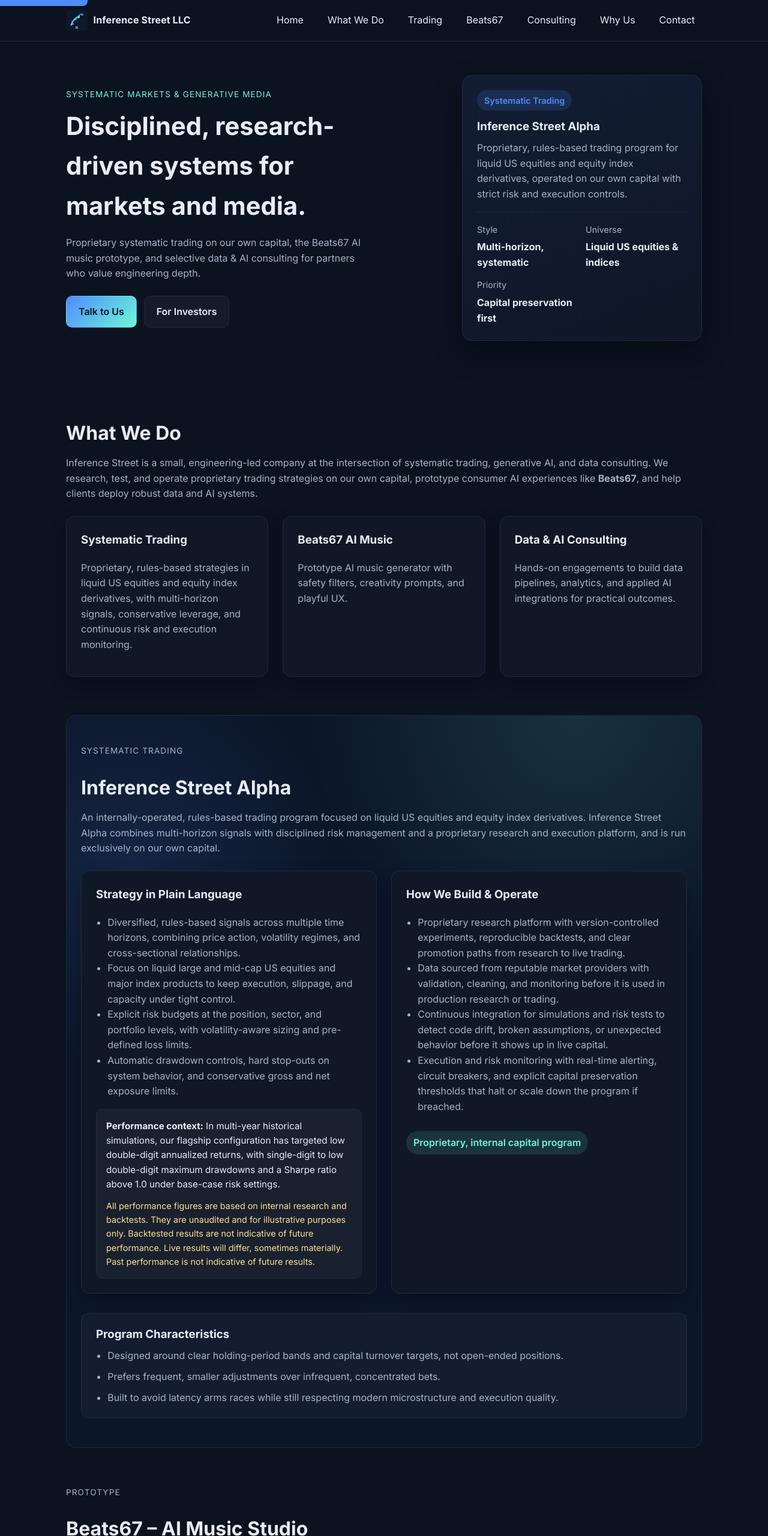
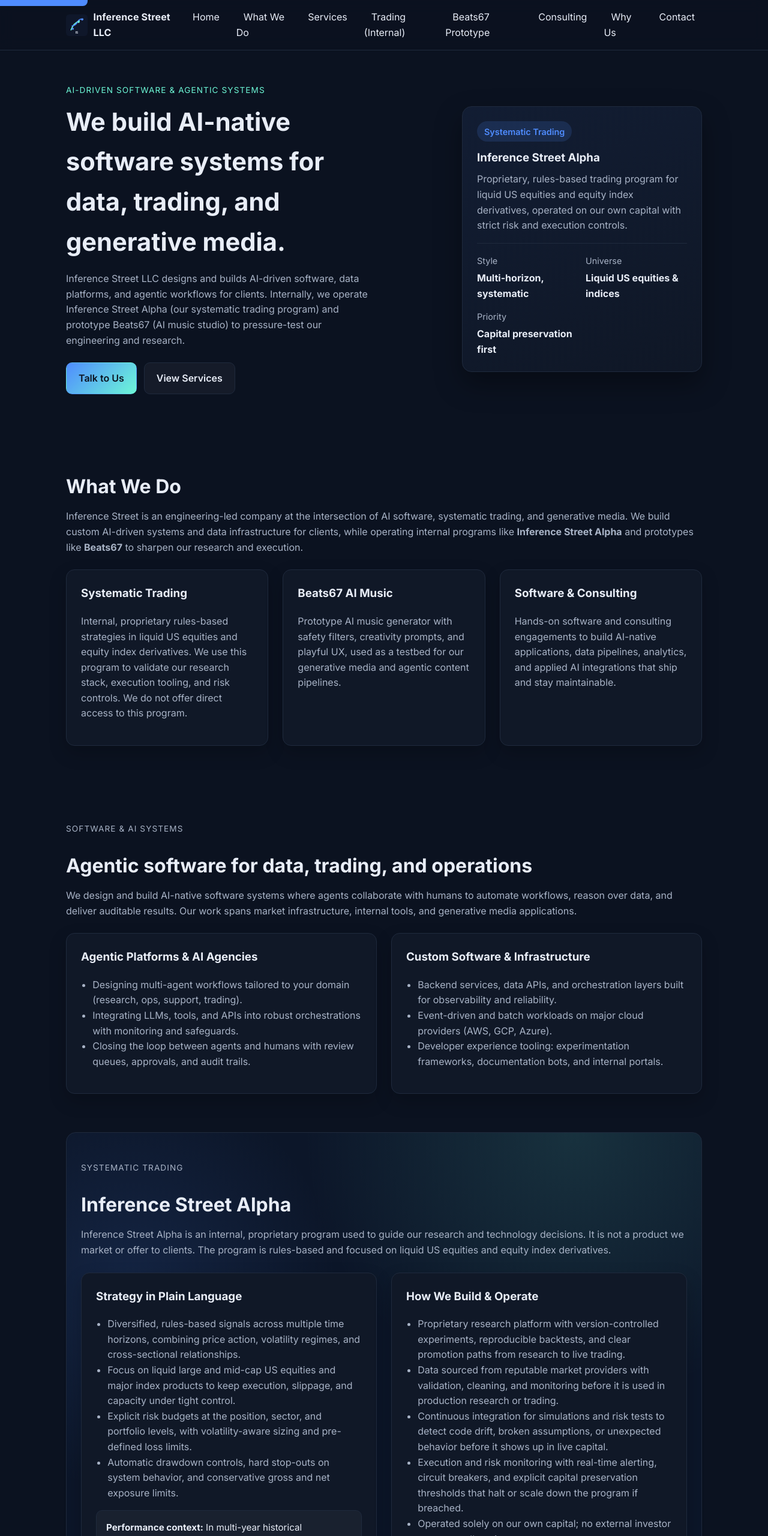
Before and after one commit to InferenceStreet/inferencestreet-landing, a plain HTML site: page index.html in a window 1280 px wide. Shown: the top 2560 px of the page at 60% size. Drawn offline with Linux system fonts and the light colour scheme.

Commit message:
Refocus messaging on AI software and services

```diff
--- a/index.html
+++ b/index.html
@@ -3,9 +3,9 @@
 <head>
   <meta charset="UTF-8" />
   <meta name="viewport" content="width=device-width, initial-scale=1.0" />
-  <title>Inference Street LLC – Systematic Trading, AI Music, and Data Consulting</title>
+  <title>Inference Street LLC – AI Software, Agentic Systems, Data Consulting</title>
   <meta name="description"
-    content="Inference Street LLC runs systematic trading strategies on proprietary capital, prototypes Beats67 AI music experiences, and delivers data & AI consulting for select partners." />
+    content="Inference Street LLC builds AI-driven software systems and data infrastructure, powered by agentic workflows. We also operate internal products like Inference Street Alpha (systematic trading) and Beats67 (AI music) to sharpen our engineering and research." />
   <link rel="canonical" href="https://inferencestreet.com/" />
   <link rel="preconnect" href="https://fonts.googleapis.com" />
   <link rel="preconnect" href="https://fonts.gstatic.com" crossorigin />
@@ -13,14 +13,15 @@
   <link rel="stylesheet" href="assets/styles.css" />
   <link rel="icon" href="assets/logo.svg" type="image/svg+xml" />
   <meta property="og:type" content="website" />
-  <meta property="og:title" content="Inference Street LLC – Systematic Trading, AI Music, and Data Consulting" />
+  <meta property="og:title" content="Inference Street LLC – AI Software, Agentic Systems, Data Consulting" />
   <meta property="og:description"
-    content="Applied AI and quantitative research across systematic trading, Beats67 AI music, and data consulting." />
+    content="Inference Street LLC builds AI-driven software systems and data infrastructure, powered by agentic workflows. We operate internal products like Inference Street Alpha (systematic trading) and Beats67 (AI music) to sharpen our engineering and research." />
   <meta property="og:url" content="https://inferencestreet.com/" />
   <meta property="og:image" content="https://inferencestreet.com/assets/og-image.svg" />
   <meta name="twitter:card" content="summary_large_image" />
-  <meta name="twitter:title" content="Inference Street LLC" />
-  <meta name="twitter:description" content="Systematic trading, AI music, and data consulting." />
+  <meta name="twitter:title" content="Inference Street LLC – AI Software, Agentic Systems, Data Consulting" />
+  <meta name="twitter:description"
+    content="AI-driven software systems and data infrastructure, powered by agentic workflows. Internal products: Inference Street Alpha and Beats67." />
   <meta name="twitter:image" content="https://inferencestreet.com/assets/og-image.svg" />
 </head>
 <body>
@@ -35,8 +36,9 @@
       <ul class="nav-links" id="nav-links">
         <li><a href="#hero">Home</a></li>
         <li><a href="#overview">What We Do</a></li>
-        <li><a href="#trading">Trading</a></li>
-        <li><a href="#beats67">Beats67</a></li>
+        <li><a href="#services">Services</a></li>
+        <li><a href="#trading">Trading (Internal)</a></li>
+        <li><a href="#beats67">Beats67 Prototype</a></li>
         <li><a href="#consulting">Consulting</a></li>
         <li><a href="#differentiators">Why Us</a></li>
         <li><a href="#cta">Contact</a></li>
@@ -47,15 +49,16 @@
   <main id="main-content">
     <section class="hero" id="hero">
       <div class="hero-content">
-        <p class="eyebrow">Systematic Markets & Generative Media</p>
-        <h1>Disciplined, research-driven systems for markets and media.</h1>
+        <p class="eyebrow">AI-Driven Software & Agentic Systems</p>
+        <h1>We build AI-native software systems for data, trading, and generative media.</h1>
         <p class="subhead">
-          Proprietary systematic trading on our own capital, the Beats67 AI music prototype, and selective data & AI consulting
-          for partners who value engineering depth.
+          Inference Street LLC designs and builds AI-driven software, data platforms, and agentic workflows for clients.
+          Internally, we operate Inference Street Alpha (our systematic trading program) and prototype Beats67 (AI music
+          studio) to pressure-test our engineering and research.
         </p>
         <div class="cta-group">
           <a class="button primary" href="#cta">Talk to Us</a>
-          <a class="button secondary" href="#investors">For Investors</a>
+          <a class="button secondary" href="#services">View Services</a>
         </div>
       </div>
       <div class="hero-visual" aria-hidden="true">
@@ -89,26 +92,62 @@
       <div class="section-header">
         <h2>What We Do</h2>
         <p>
-          Inference Street is a small, engineering-led company at the intersection of systematic trading, generative AI, and data
-          consulting. We research, test, and operate proprietary trading strategies on our own capital, prototype consumer AI
-          experiences like <strong>Beats67</strong>, and help clients deploy robust data and AI systems.
+          Inference Street is an engineering-led company at the intersection of AI software, systematic trading, and generative
+          media. We build custom AI-driven systems and data infrastructure for clients, while operating internal programs like
+          <strong>Inference Street Alpha</strong> and prototypes like <strong>Beats67</strong> to sharpen our research and execution.
         </p>
       </div>
       <div class="pillars">
         <article class="card">
           <h3>Systematic Trading</h3>
           <p>
-            Proprietary, rules-based strategies in liquid US equities and equity index derivatives, with multi-horizon signals,
-            conservative leverage, and continuous risk and execution monitoring.
+            Internal, proprietary rules-based strategies in liquid US equities and equity index derivatives. We use this program
+            to validate our research stack, execution tooling, and risk controls. We do not offer direct access to this program.
           </p>
         </article>
         <article class="card">
           <h3>Beats67 AI Music</h3>
-          <p>Prototype AI music generator with safety filters, creativity prompts, and playful UX.</p>
+          <p>
+            Prototype AI music generator with safety filters, creativity prompts, and playful UX, used as a testbed for our
+            generative media and agentic content pipelines.
+          </p>
         </article>
         <article class="card">
-          <h3>Data & AI Consulting</h3>
-          <p>Hands-on engagements to build data pipelines, analytics, and applied AI integrations for practical outcomes.</p>
+          <h3>Software & Consulting</h3>
+          <p>
+            Hands-on software and consulting engagements to build AI-native applications, data pipelines, analytics, and applied
+            AI integrations that ship and stay maintainable.
+          </p>
+        </article>
+      </div>
+    </section>
+
+    <section class="section" id="services">
+      <div class="section-header">
+        <p class="eyebrow">Software & AI Systems</p>
+        <h2>Agentic software for data, trading, and operations</h2>
+        <p>
+          We design and build AI-native software systems where agents collaborate with humans to automate workflows,
+          reason over data, and deliver auditable results. Our work spans market infrastructure, internal tools, and generative
+          media applications.
+        </p>
+      </div>
+      <div class="grid two-columns">
+        <article>
+          <h3>Agentic Platforms & AI Agencies</h3>
+          <ul>
+            <li>Designing multi-agent workflows tailored to your domain (research, ops, support, trading).</li>
+            <li>Integrating LLMs, tools, and APIs into robust orchestrations with monitoring and safeguards.</li>
+            <li>Closing the loop between agents and humans with review queues, approvals, and audit trails.</li>
+          </ul>
+        </article>
+        <article>
+          <h3>Custom Software & Infrastructure</h3>
+          <ul>
+            <li>Backend services, data APIs, and orchestration layers built for observability and reliability.</li>
+            <li>Event-driven and batch workloads on major cloud providers (AWS, GCP, Azure).</li>
+            <li>Developer experience tooling: experimentation frameworks, documentation bots, and internal portals.</li>
+          </ul>
         </article>
       </div>
     </section>
@@ -118,9 +157,9 @@
         <p class="eyebrow">Systematic Trading</p>
         <h2>Inference Street Alpha</h2>
         <p>
-          An internally-operated, rules-based trading program focused on liquid US equities and equity index derivatives.
-          Inference Street Alpha combines multi-horizon signals with disciplined risk management and a proprietary research and
-          execution platform, and is run exclusively on our own capital.
+          Inference Street Alpha is an internal, proprietary program used to guide our research and technology decisions. It is
+          not a product we market or offer to clients. The program is rules-based and focused on liquid US equities and equity
+          index derivatives.
         </p>
       </div>
       <div class="grid two-columns">
@@ -169,8 +208,9 @@
               Execution and risk monitoring with real-time alerting, circuit breakers, and explicit capital preservation
               thresholds that halt or scale down the program if breached.
             </li>
+            <li>Operated solely on our own capital; no external investor access or allocations.</li>
           </ul>
-          <div class="tag">Proprietary, internal capital program</div>
+          <div class="tag">Internal program – proprietary capital only</div>
         </article>
       </div>
       <div class="program-highlights">
@@ -180,6 +220,9 @@
           <li>Prefers frequent, smaller adjustments over infrequent, concentrated bets.</li>
           <li>Built to avoid latency arms races while still respecting modern microstructure and execution quality.</li>
         </ul>
+        <p>
+          This program is part of our internal research and technology stack, not a client product.
+        </p>
       </div>
     </section>
 
@@ -187,7 +230,10 @@
       <div class="section-header">
         <p class="eyebrow">Prototype</p>
         <h2>Beats67 – AI Music Studio</h2>
-        <p>Beats67 is our experimental AI music studio. It lets creators generate songs about their lives, interests, and stories — safely and playfully.</p>
+        <p>
+          Beats67 is our experimental AI music studio. It lets creators generate songs about their lives, interests, and stories
+          — safely and playfully. Today, Beats67 is used as an internal prototype and testbed for our generative media stack.
+        </p>
       </div>
       <div class="grid two-columns">
         <article>
@@ -204,6 +250,10 @@
           <p class="highlight">Beats67 is currently in <strong>prototype</strong>. We are testing generation models, safety-forward UX flows, and controls with a small internal group.</p>
           <p>Future directions include a mobile or web app, classroom-friendly modes, and personalized experiences like birthday songs or “life code” tracks.</p>
           <p>Beats67 extends Inference Street’s capabilities beyond markets into generative media, leveraging the same engineering discipline we apply in trading — versioned models, careful evaluation, and a strong focus on safety.</p>
+          <p>
+            Lessons from Beats67 feed back into our client work on AI content pipelines, safety systems, and agentic media
+            workflows.
+          </p>
         </article>
       </div>
     </section>
@@ -211,8 +261,11 @@
     <section class="section contrast" id="consulting">
       <div class="section-header">
         <p class="eyebrow">Consulting Services</p>
-        <h2>Data, AI & Engineering Consulting</h2>
-        <p>We take on a small number of engagements each year to help clients implement practical, robust systems.</p>
+        <h2>AI Software, Data & Engineering Consulting</h2>
+        <p>
+          We take on a small number of engagements each year to help clients implement practical, robust AI-driven software,
+          data infrastructure, and agentic workflows.
+        </p>
       </div>
       <div class="grid two-columns">
         <article>
@@ -221,6 +274,7 @@
             <li><strong>Quant & Trading Systems:</strong> Strategy prototyping, backtesting frameworks, and risk tooling.</li>
             <li><strong>Data Engineering & Analytics:</strong> ETL pipelines, data modeling, dashboards, and reporting.</li>
             <li><strong>Applied AI / LLM Integration:</strong> Internal tooling, documentation assistance, and knowledge workflows.</li>
+            <li><strong>Agentic Workflows & AI Agencies:</strong> Designing multi-agent stacks, tool integrations, monitoring, and human-in-the-loop review flows.</li>
             <li><strong>Cloud & Infrastructure:</strong> Designing and optimizing workloads on major cloud providers.</li>
           </ul>
         </article>
@@ -276,6 +330,10 @@
         <article>
           <h3>For Investors & Capital Partners</h3>
           <p>
+            We do not offer public investment products. For qualified and highly aligned counterparties, we may discuss
+            technology collaborations, research partnerships, or other long-term arrangements around our internal programs.
+          </p>
+          <p>
             We are open to long-term, aligned conversations with investors who understand systematic trading and risk-managed
             programs. For qualified counterparties, we can share additional detail on our research framework, risk controls, and
             internal track record across different collaboration opportunities.
@@ -288,7 +346,10 @@
         </article>
         <article>
           <h3>For Clients & Collaborators</h3>
-          <p>If you need help with data pipelines, quantitative research, or applied AI, we take on a small number of consulting engagements each year.</p>
+          <p>
+            If you need help with AI-native software, data pipelines, quantitative research tooling, or agentic workflows, we
+            take on a small number of consulting engagements each year.
+          </p>
           <div class="contact">
             <p>Email us at <a href="mailto:hello@inferencestreet.com">hello@inferencestreet.com</a>.</p>
           </div>
```
